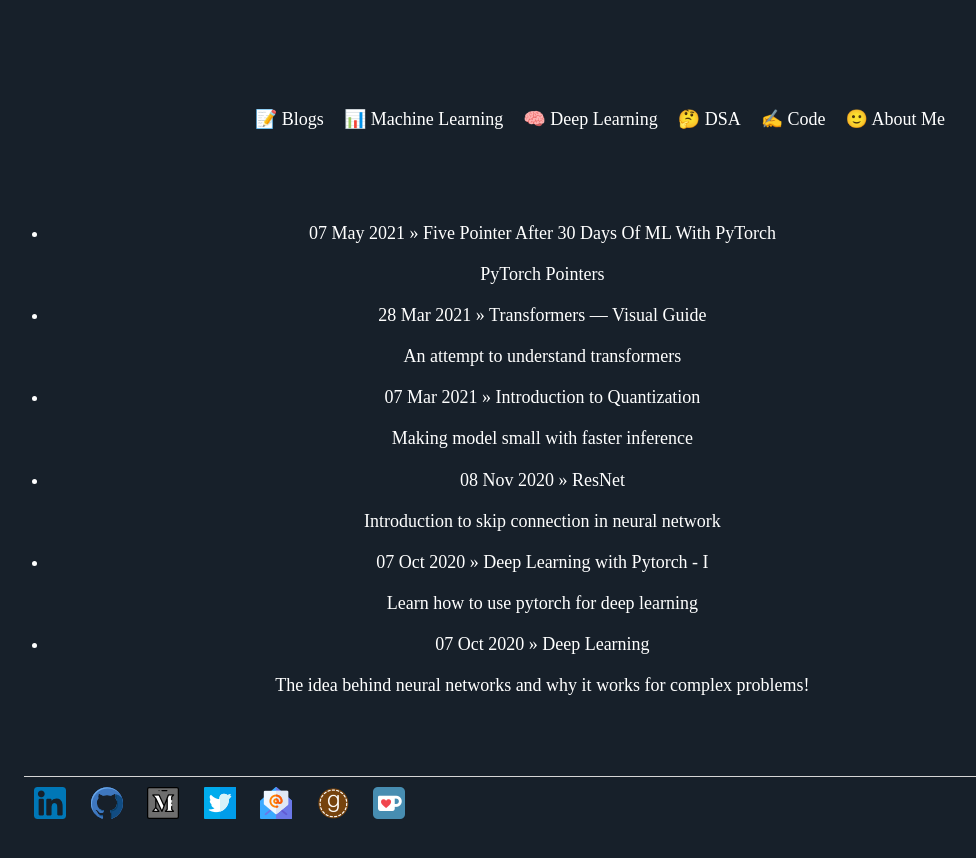
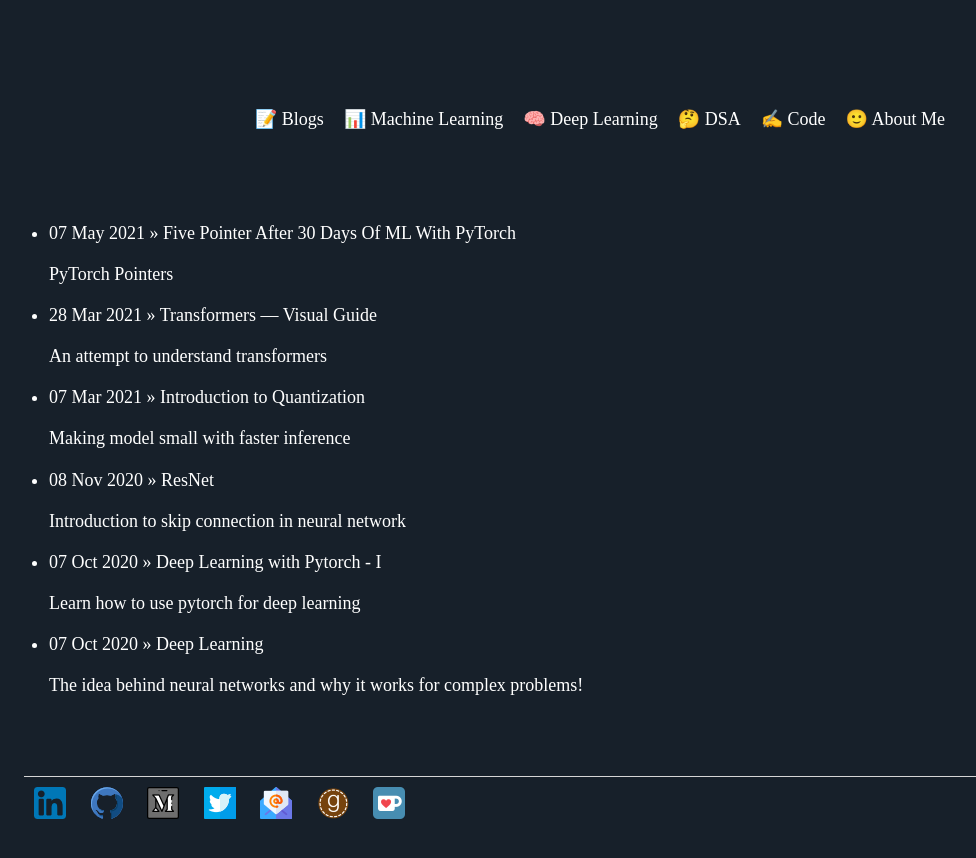
Before and after one commit to Mayurji/mayurji.github.io, a Jekyll site: the page built from deep-learning/index.html, in a window 1280 px wide. Shown: the top 858 px of the page, without its empty margins (40-1016 px from the left). Built offline with Jekyll 4.4.1, drawn with Linux system fonts in a browser that asks for light colours; nearby versions of some CDN libraries.

Commit message:
center align

```diff
--- a/css/main.css
+++ b/css/main.css
@@ -208,10 +208,6 @@ display: block;
 height:70px
 }
 
-.container{
-  width: 100%;
-  text-align: center;
-}
 
 /*ul#horizontal-list {
 	min-width: 696px;
```
